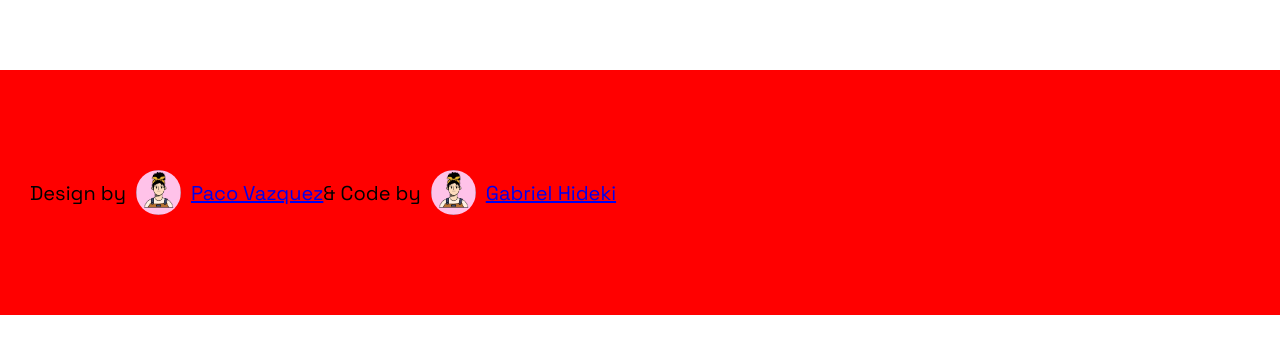
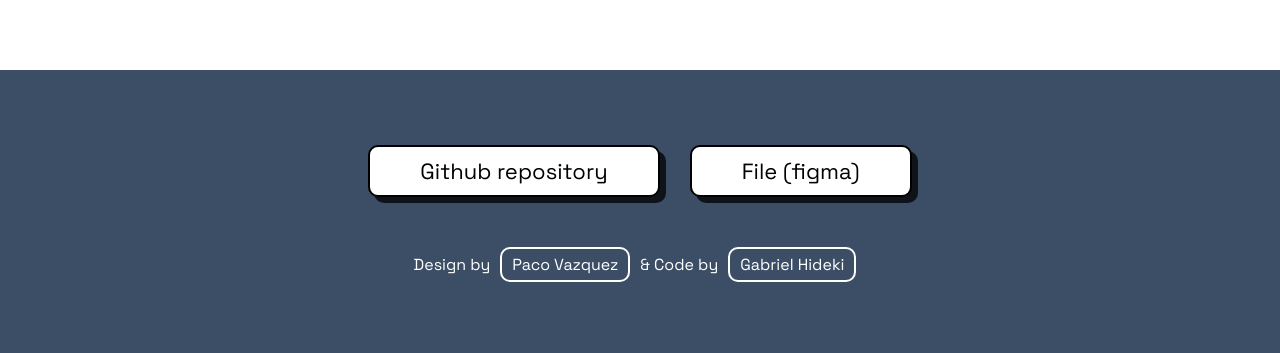
Before and after one commit to GabrielHiga/avatar-maker, a React (Vite) app: page / in a window 1280 px wide. Shown: the part 2102-2455 px from the top of the page. Before the commit the page ends 2417 px from the top, so only its background shows below. Built offline with nearby package versions, Linux system fonts and the light colour scheme.

Commit message:
Footer adjusted

```diff
--- a/src/components/Footer/index.jsx
+++ b/src/components/Footer/index.jsx
@@ -1,5 +1,5 @@
 import React from "react";
-import { Container } from "../../styles/GlobalStyle";
+import { Button, Container } from "../../styles/GlobalStyle";
 import * as S from './style'
 import { Theme } from '../../styles/Theme'
 
@@ -7,7 +7,11 @@ export const Footer = () => {
     return (
         <S.Footer>
             <Container>
-                <p>Design by <span><img src={Theme.exemples[0]}/></span> <a href="#">Paco Vazquez</a> & Code by <span><img src={Theme.exemples[0]}/></span> <a href="#">Gabriel Hideki</a></p>
+                <div className="wrapButtons">
+                    <Button>Github repository</Button>
+                    <Button>File (figma)</Button>
+                </div>
+                <p>Design by <a target="_blank" href="https://www.pacovqzz.com/">Paco Vazquez</a> & Code by <a target="_blank" href="#">Gabriel Hideki</a></p>
             </Container>
         </S.Footer>
     )
--- a/src/components/Footer/style.jsx
+++ b/src/components/Footer/style.jsx
@@ -1,14 +1,37 @@
 import styled from 'styled-components'
 
 export const Footer = styled.footer`
-    background: red;
+    background: #3c4e66;
     margin-top: 100px;
-    padding: 100px 0;
+    padding: 75px 0;
+
+    .wrapButtons {
+        display: flex;
+        gap: 30px;
+        justify-content: center;
+        padding: 0 0 50px;
+    }
 
     p {
-        font-size: 20px;
+        font-size: 16px;
         display: flex;
+        color: #fff;
         align-items: center;
+        justify-content: center;
+
+        a {
+            text-decoration: none;
+            margin: 0 10px;
+            color: #fff;
+            padding: 5px 10px;
+            border: 2px solid white;
+            border-radius: 10px;
+            transition: all ease 0.4s;
+
+            &:hover {
+                background: #ffffff28;
+            }
+        }
 
         span {
             width: 45px;
@@ -21,6 +44,7 @@ export const Footer = styled.footer`
             img {
                 width: 100%;
                 height: 100%;
+                transform: scale(1.25);
             }
         }
     }
--- a/src/styles/Theme.jsx
+++ b/src/styles/Theme.jsx
@@ -80,5 +80,7 @@ export const Theme =  {
         'src/assets/ex_02.png',
         'src/assets/ex_03.png',
         'src/assets/ex_04.png',
+        'src/assets/ex_05.png',
+        'src/assets/ex_06.png',
     ]
 }
```
Also changed, not shown: src/assets/ex_05.png (added), src/assets/ex_06.png (added).
